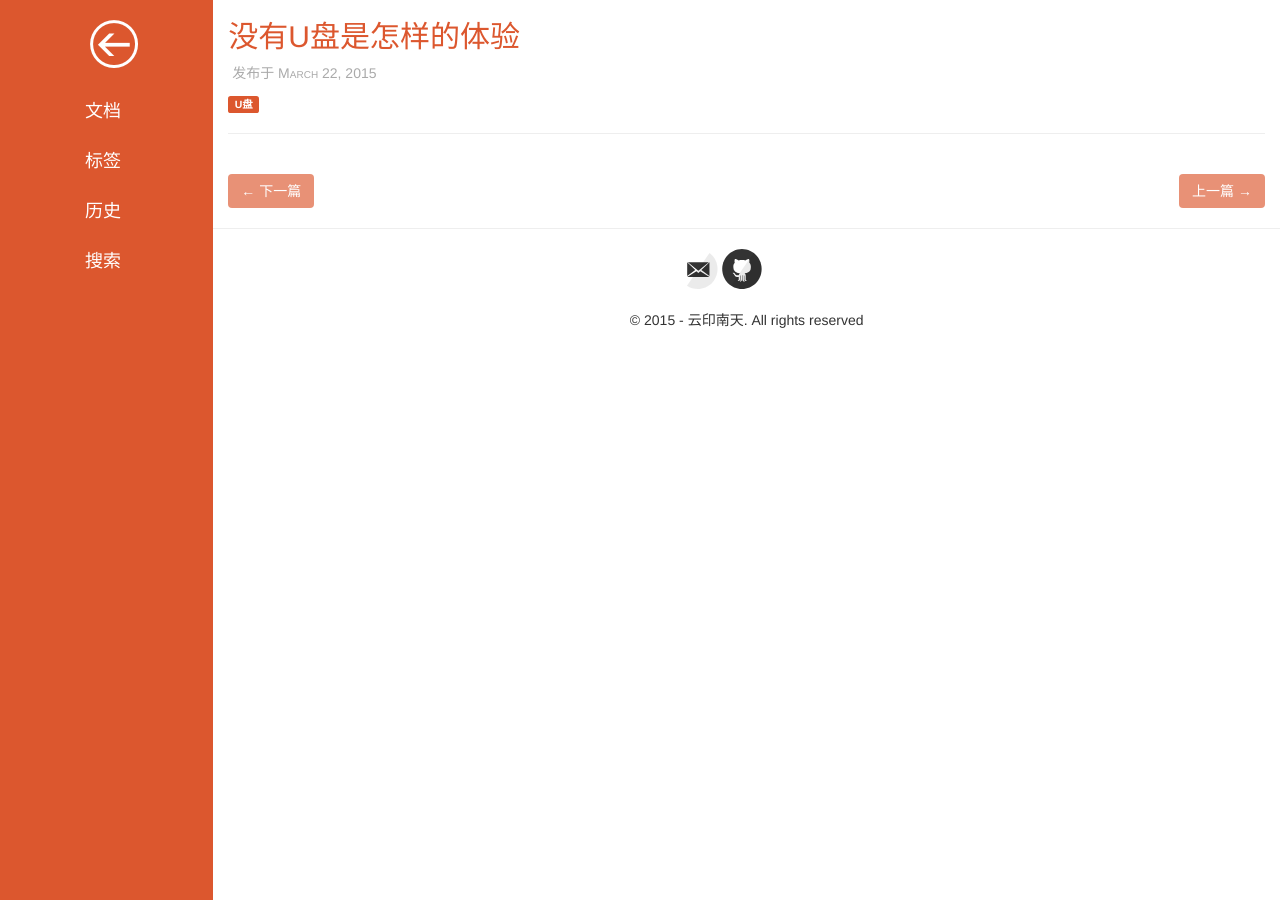
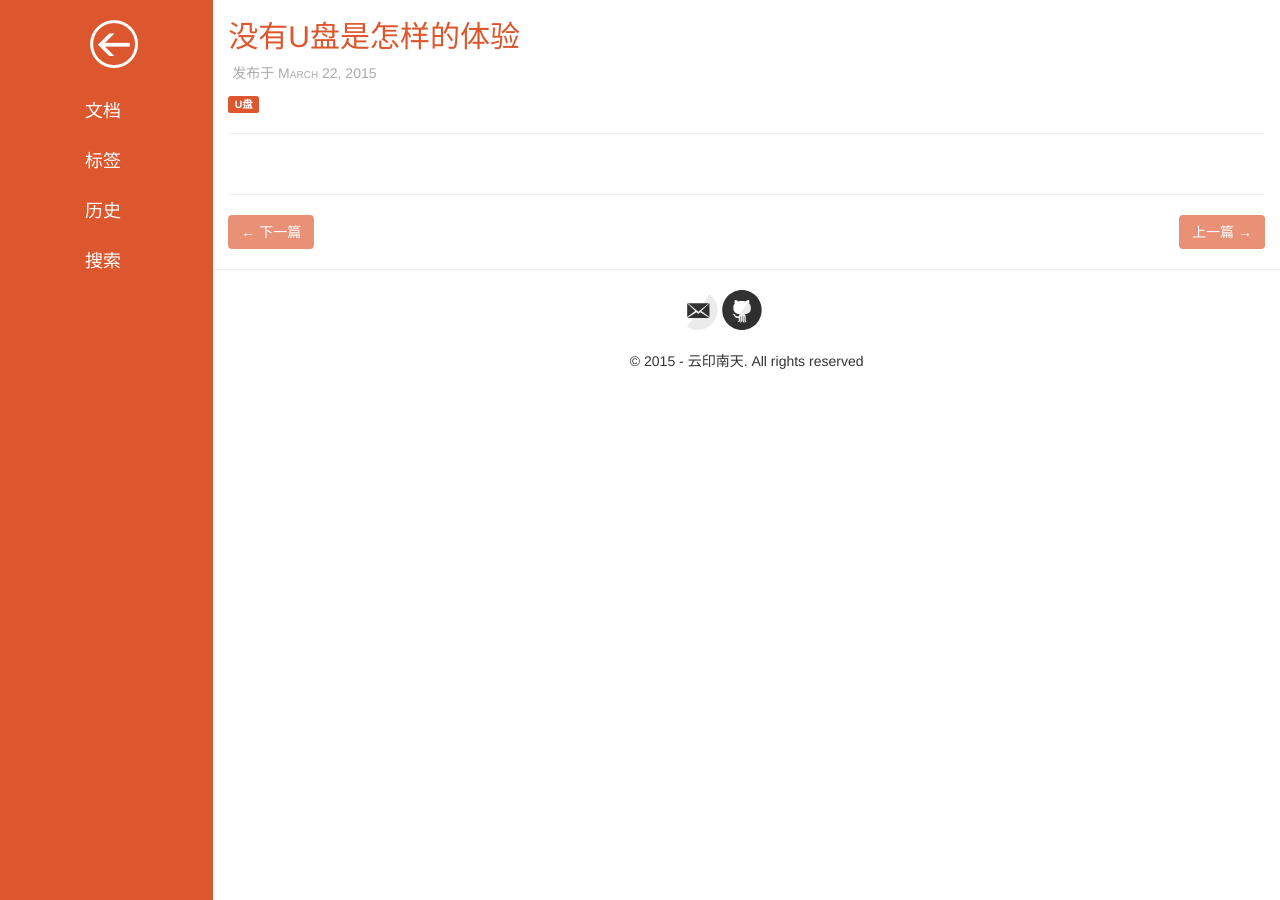
Before and after one commit to YunYinORG/print, a Jekyll site: the page built from pages/index.html, in a window 1280 px wide. Built offline with Jekyll 4.4.1, drawn with Linux system fonts in a browser that asks for light colours; the list of posts is cut into pages by our own code.

Commit message:
修改标签和邮箱等细节

```diff
--- a/_config.yml
+++ b/_config.yml
@@ -18,7 +18,7 @@
 - text: 文档
   url: /pages/
 - text: 标签
-  url: /tags/
+  url: /tags
 - text: 历史
   url : /archive/
 - text: 搜索
--- a/_includes/scroll-up.html
+++ b/_includes/scroll-up.html
@@ -13,5 +13,8 @@
         $('html, body').animate({scrollTop : 0},800);
         return false;
     });
+    $('article img').addClass("img-rounded img-responsive");
+   var mail=$('a[href="mailto:contactATyunyin.org"]');
+   mail.attr("href",mail.attr("href").replace('AT','@'));
 });
 </script>
--- a/_includes/sidemenu.html
+++ b/_includes/sidemenu.html
@@ -3,7 +3,7 @@
     <div class="col-md-12">
     <br/>
         {% if page.path contains '_posts' %}
-        <h1 class="text-center" style="margin-top:0px"><a href="/pages" class="icon icon-back"></a></h1>
+        <h1 class="text-center" style="margin-top:0px"><a href="/pages/" class="icon icon-back"></a></h1>
         {% else %}
         <h1 class="text-center" style="margin-top:0px"><a href="/" class="icon icon-back"></a></h1>
         {% endif %}
--- a/pages/index.html
+++ b/pages/index.html
@@ -24,7 +24,7 @@
 		              <div class="tags">
                   {% if post.tags %}
               		{% for tag in post.tags %}
-                			<a href="/tags/{{tag}}"><span class="label btn-orange">{{tag}}</span></a>
+                			<a href="/tags#{{tag}}"><span class="label btn-orange">{{tag}}</span></a>
               		{% endfor %}
            		 {% else %}
               		None
@@ -35,7 +35,7 @@
               {% endfor %}
             </div>
             <br/>
-
+            <hr/>
             <div class="row">
               <div class="col-sm-6 col-xs-6 text-left">
                   {% if paginator.next_page %}
--- a/tags/index.html
+++ b/tags/index.html
@@ -12,7 +12,7 @@
                 <ul class="nav nav-pills">
                     {% for tag in site.tags %}
                     <li class="red" style="margin:5px">
-                        <a href="/tags/{{ tag | first | slugize }}/"> {{ tag | first }}&nbsp;<span class="badge">{{ tag | last | size}}</span></a>
+                        <a href="/tags/#{{ tag | first | slugize }}/"> {{ tag | first }}&nbsp;<span class="badge">{{ tag | last | size}}</span></a>
                     </li>
                     {% endfor %}
                 </ul>
@@ -35,7 +35,7 @@
             {% assign sortedtags = tags | split:' ' | sort %}
 
             {% for tag in sortedtags %}
-                <h3>{{tag}}</h3>
+                <h3 id='{{tag}}'>{{tag}}</h3>
                 <ul>
                     {% for post in site.posts %}
                         {% for otag in post.tags %}
```
